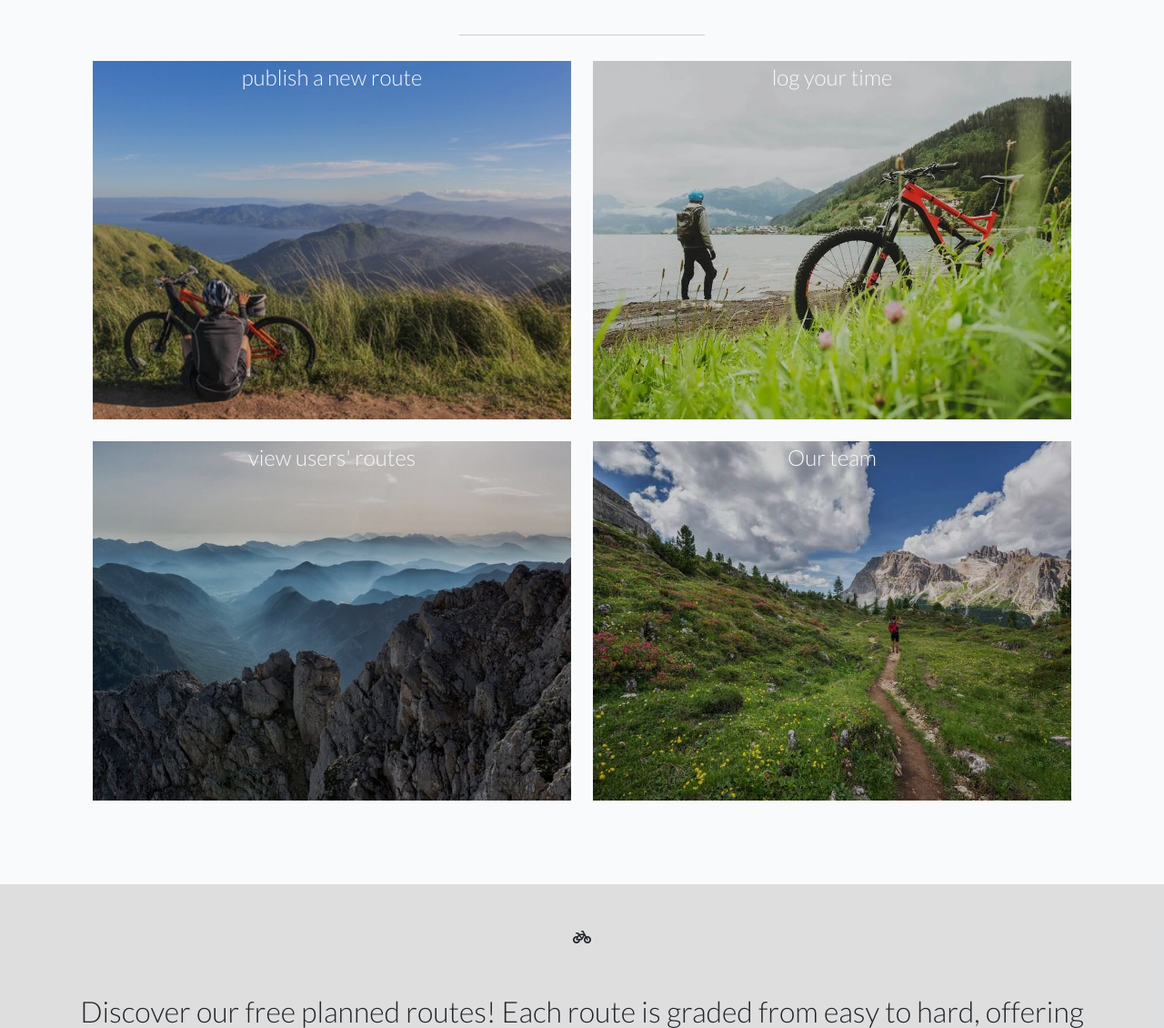
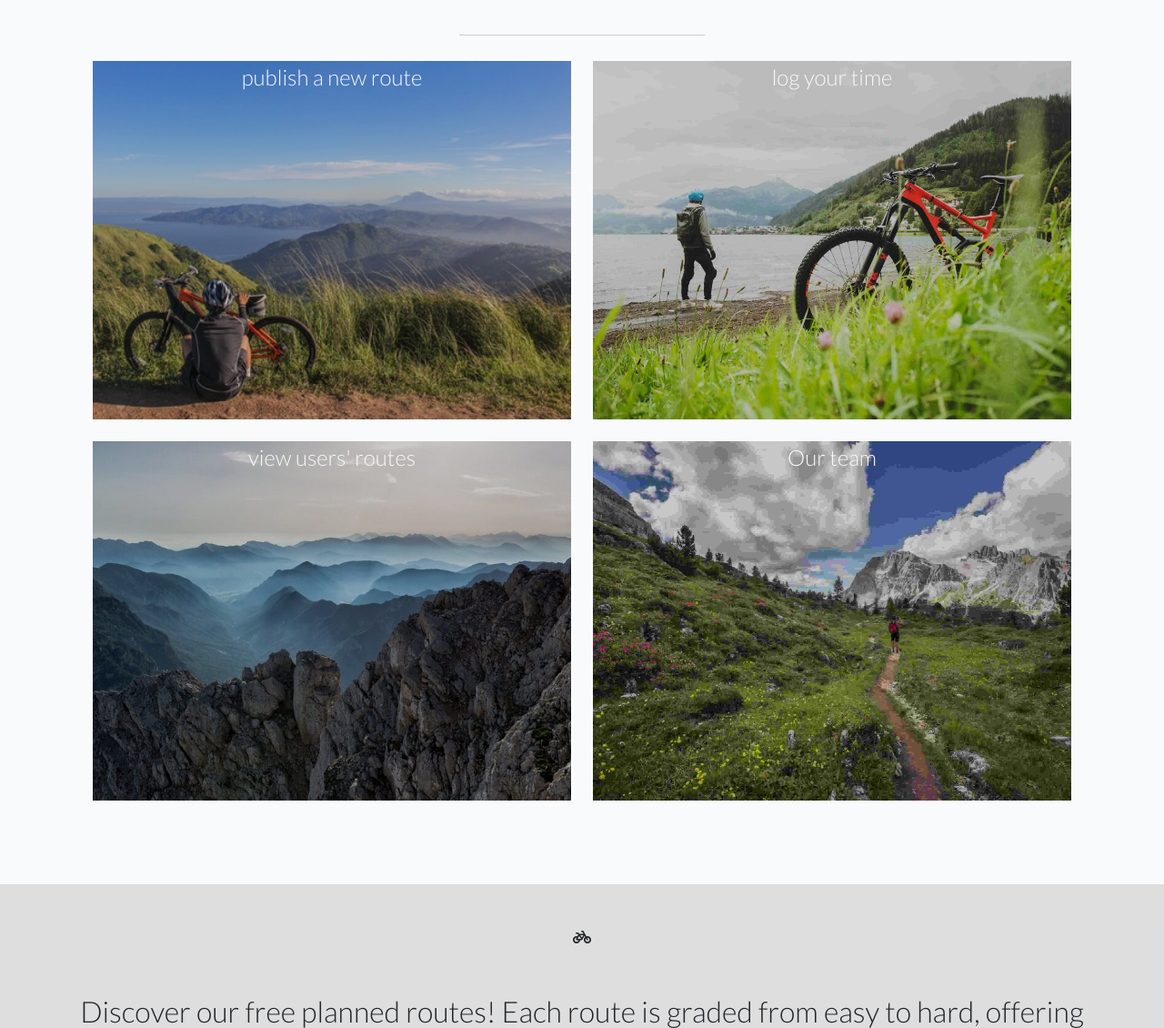
Before and after one commit to robinoldman/cycle-site1, a Django app: page / in a window 1280 px wide. Shown: the part 761-1891 px from the top of the page at 91% size. Run offline with Django 3.2, Linux system fonts and the light colour scheme; parts of the project's set-up code (start-up, migrations or seed data) failed here and were passed over; some libraries are stand-ins or nearby versions.

Commit message:
ad new images logyou back oour publishnew

```diff
--- a/templates/main.html
+++ b/templates/main.html
@@ -6,7 +6,7 @@
 <!-- hero section  -->
 <section class="hero">
    <div class="hero-inner">
-      <img src="{% static 'images/hero(1).jpg' %}" alt="Austria Image">
+      <img src="{% static 'images/hero(2).jpg' %}" alt="Austria Image">
       <div class="overlay"></div>
       <div class="text-overlay">
          <h1>Cycle Alpine</h1>
@@ -21,7 +21,7 @@
       <div class="col-12 col-md-6  mb-4">
          <a href="{% url 'user_route' %}">
             <div class="text-light image-container">
-               <img class="menu-image" src="{% static 'images/publishnewroute.jpg' %}" alt="new route Image">
+               <img class="menu-image" src="{% static 'images/publishnew.jpg' %}" alt="new route Image">
                <div class="overlay">
                   <div class="overlay-content">publish a new route</div>
                </div>
@@ -33,7 +33,7 @@
       <div class="col-12 col-md-6  mb-4">
          <a href="{% url 'route' %}">
             <div class="text-light image-container">
-               <img class="menu-image" src="{% static 'images/logyourtime.jpg'  %}" alt="log your time">
+               <img class="menu-image" src="{% static 'images/logyour.jpg'  %}" alt="log your time">
                <div class="overlay">
                   <div class="overlay-content">log your time</div>
                </div>
@@ -44,7 +44,7 @@
       <div class="col-12 col-md-6 mb-4">
          <a href="{% url 'own_route_post' %}">
             <div class="text-light image-container">
-               <img class="menu-image" src="{% static 'images/background.jpg' %}" alt="log users routes">
+               <img class="menu-image" src="{% static 'images/back.jpg' %}" alt="log users routes">
                <div class="overlay">
                   <div class="overlay-content">view users' routes</div>
                </div>
@@ -55,7 +55,7 @@
       <div class="col-12 col-md-6 mb-4">
          <a href="{% url 'team' %}">
             <div class="text-light image-container">
-               <img class="menu-image" src="{% static 'images/ourteam.jpg' %}" alt="our team">
+               <img class="menu-image" src="{% static 'images/our.jpg' %}" alt="our team">
                <div class="overlay">
                   <div class="overlay-content">Our team</div>
                </div>
```
Also changed, not shown: static/images/back.jpg (added), static/images/hero(2).jpg (added), static/images/logyour.jpg (added), static/images/our.jpg (added), static/images/publishnew.jpg (added).
